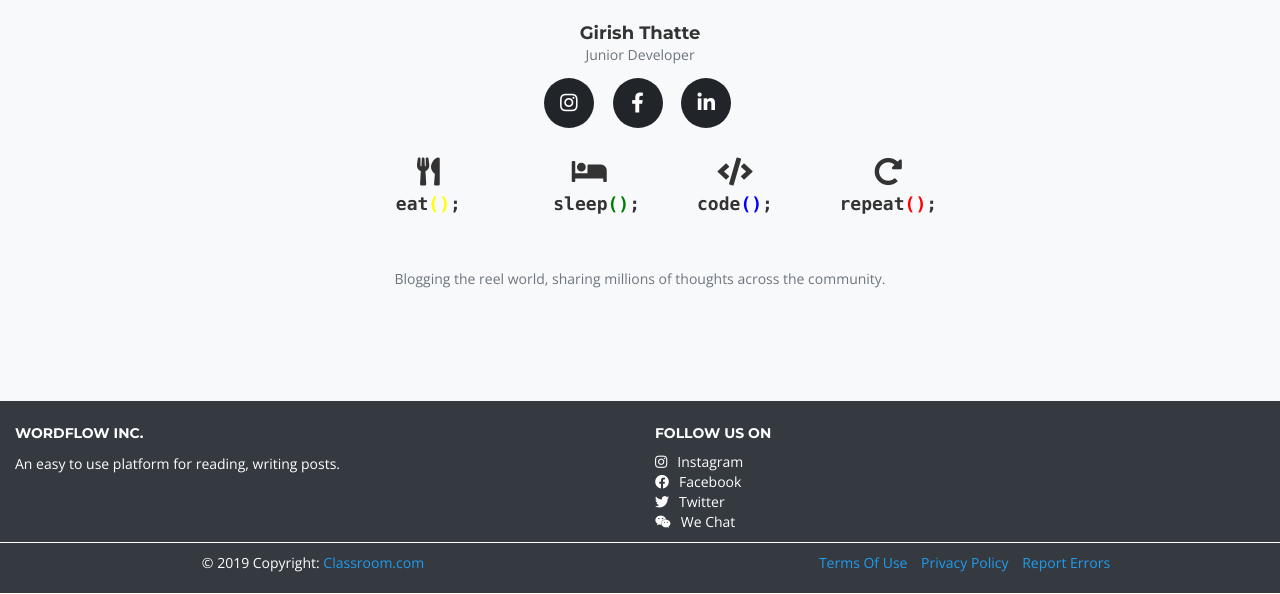
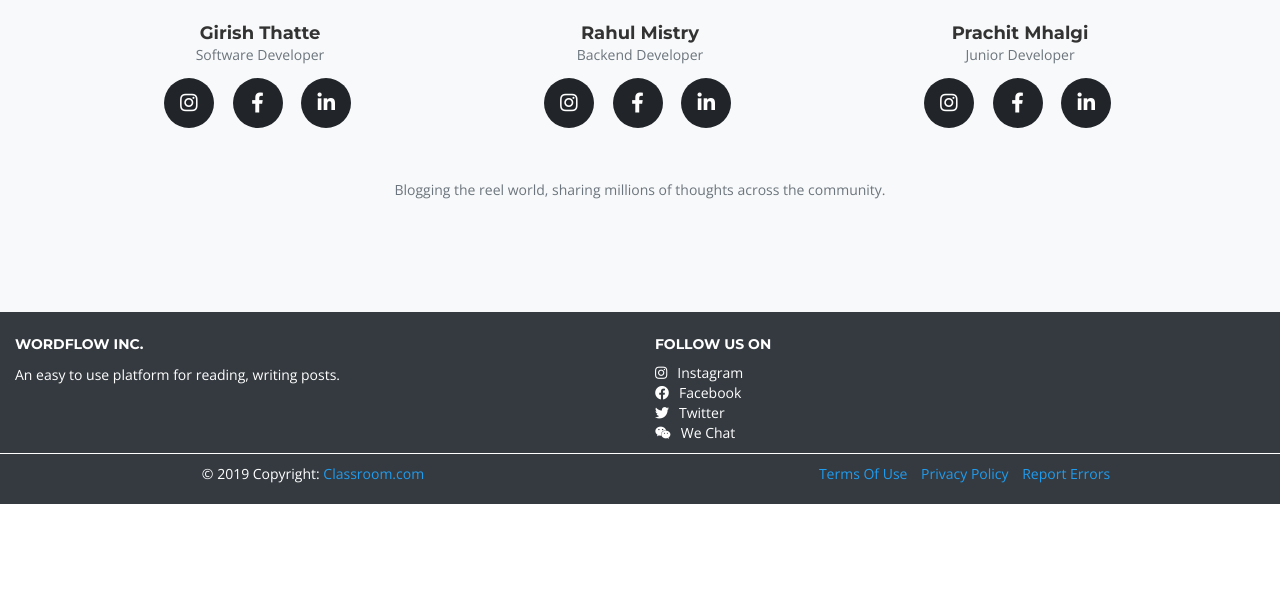
Before and after one commit to rahulmistry33/VideoClassrooms, a Flask app: page / in a window 1280 px wide. Shown: the part 3233-3827 px from the top of the page. After the commit the page ends 3737 px from the top, so only its background shows below. Run offline with Flask 2, Linux system fonts and the light colour scheme; some libraries are stand-ins or nearby versions; some web fonts are replaced.

Commit message:
Improved CSS

```diff
--- a/server.py
+++ b/server.py
@@ -25,15 +25,14 @@ class User(db.Model):
 def layout():
     return render_template("layout.html")
 
-@app.route("/index")
-def index():
-    return render_template("index.html")
+@app.route("/courses/<subject>")
+def courses(subject):
+    return render_template("index.html", subject=subject)
 
 def permit_login(username, password):
     try:
         user = User.query.filter_by(username=username).first()
         if user.password == password:
-            print("Matched")
             session["username"] = username
             session["logged_in"] = True
             return redirect(url_for('dashboard'))
@@ -44,7 +43,6 @@ def permit_login(username, password):
 
 @app.route('/dashboard')
 def dashboard():
-    print(session["logged_in"])
     return render_template("dashboard.html", username=session["username"], logged_in=True)
 
 def is_logged_in(f):
--- a/static/app.js
+++ b/static/app.js
@@ -8,9 +8,6 @@ $( "#join-channel" ).click(function( event ) {
   initClientAndJoinChannel(agoraAppId, channelName);
 
   $("#modalForm").modal("hide");
-
-            // return false;
-  // console.log("afterrrrrrrrr");
 });
 
 // UI buttons
--- a/templates/layout.html
+++ b/templates/layout.html
@@ -57,6 +57,8 @@
 		</ul>
 	</div>
 </nav>
+
+
 
 <link rel="stylesheet" type="text/css" href="{{url_for('static', filename='home.css')}}">
 <!-- Header -->
@@ -186,14 +188,14 @@
         </div>
       </div>
       <div class="row">
-        <div class="col-sm-12 pull-between">
+        <div class="col-md-4 col-xs-12">
           <div class="team-member">
             <img class="mx-auto rounded-circle" src="{{url_for('static', filename='images/team.png')}}" alt="">
             <h4>Girish Thatte</h4>
-            <p class="text-muted">Junior Developer</p>
+            <p class="text-muted">Software Developer</p>
             <ul class="list-inline social-buttons">
               <li class="list-inline-item">
-                <a href="https://www.instagram.com/girya13">
+                <a href="https://www.instagram.com/">
                   <i class="fab fa-instagram"></i>
                 </a>
               </li>
@@ -203,33 +205,61 @@
                 </a>
               </li>
               <li class="list-inline-item">
-                <a href="https://www.linkedin.com/in/girish-thatte">
+                <a href="https://www.linkedin.com/in/">
                   <i class="fab fa-linkedin-in"></i>
                 </a>
               </li>
             </ul>
-            <div class="row mt-5">
-            <div class="col-md-2"></div>
-            <div class="col-md-10 pull-between" style="font-size: 18px;">
-              <div class="col-md-1"></div>
-              <div class="col-md-2 text-md-center">
-                <div><i class="fas fa-utensils" style="font-size: 28px;"></i></div>
-                <div class="mt-1 text-monospace font-weight-bolder">eat<span style="color: yellow;">()</span>;</div>
-              </div>
-              <div class="col-md-2 text-md-center">
-                <div><i class="fas fa-bed pl-4" style="font-size: 28px;"></i></div>
-                <div class="mt-1 pl-5 text-monospace font-weight-bolder">sleep<span style="color: green;">()</span>;</div>
-              </div>
-              <div class="col-md-2 text-md-center" style="font-size: 18px;">
-                <div><i class="fas fa-code" style="font-size: 28px;"></i></div>
-                <div class="mt-1 text-monospace font-weight-bolder">code<span style="color: blue;">()</span>;</div>
-              </div>
-              <div class="col-md-2 text-md-center">
-                <div><i class="fas fa-redo-alt" style="font-size: 28px;"></i></div>
-                <div class="mt-1 text-monospace font-weight-bolder">repeat<span style="color: red;">()</span>;</div>
-              </div>
-            </div>
           </div>
+        </div>
+
+        <div class="col-md-4 col-xs-12">
+          <div class="team-member">
+            <img class="mx-auto rounded-circle" src="{{url_for('static', filename='images/team.png')}}" alt="">
+            <h4>Rahul Mistry</h4>
+            <p class="text-muted">Backend Developer</p>
+            <ul class="list-inline social-buttons">
+              <li class="list-inline-item">
+                <a href="https://www.instagram.com/">
+                  <i class="fab fa-instagram"></i>
+                </a>
+              </li>
+              <li class="list-inline-item">
+                <a href="https://www.facebook.com">
+                  <i class="fab fa-facebook-f"></i>
+                </a>
+              </li>
+              <li class="list-inline-item">
+                <a href="https://www.linkedin.com/in/">
+                  <i class="fab fa-linkedin-in"></i>
+                </a>
+              </li>
+            </ul>
+          </div>
+        </div>
+
+        <div class="col-md-4 col-xs-12">
+          <div class="team-member">
+            <img class="mx-auto rounded-circle" src="{{url_for('static', filename='images/team.png')}}" alt="">
+            <h4>Prachit Mhalgi</h4>
+            <p class="text-muted">Junior Developer</p>
+            <ul class="list-inline social-buttons">
+              <li class="list-inline-item">
+                <a href="https://www.instagram.com/">
+                  <i class="fab fa-instagram"></i>
+                </a>
+              </li>
+              <li class="list-inline-item">
+                <a href="https://www.facebook.com">
+                  <i class="fab fa-facebook-f"></i>
+                </a>
+              </li>
+              <li class="list-inline-item">
+                <a href="https://www.linkedin.com/in/">
+                  <i class="fab fa-linkedin-in"></i>
+                </a>
+              </li>
+            </ul>
           </div>
         </div>
       </div>
--- a/templates/login.html
+++ b/templates/login.html
@@ -2,8 +2,11 @@
 <head>
 <title>Login Page</title>
     <link rel="stylesheet" type="text/css" href="{{url_for('static',filename='login.css')}}">
+
 </head>
 <body>
+
+
 <div class="container" id="container">
 	<div class="form-container sign-up-container">
 		<form action="{{url_for('register')}}" method="post">
@@ -21,6 +24,7 @@
 			<input class="ghost" type="submit" name="submit" value="Sign up" style="background-color: #5783E9; border-radius: 10px; cursor: pointer;"> </input>
 		</form>
 	</div>
+
 	<div class="form-container sign-in-container">
 		<form action="{{url_for('login')}}" method="post">
 			<h1>Sign in</h1>
@@ -45,7 +49,9 @@
 			</div>
 		</div>
 	</div>
+
 </div>
+
 
 <script>
 const signUpButton = document.getElementById('signUp');
```
Also changed, not shown: templates/dashboard.html (+60 -49 lines), templates/index.html (+21 -7 lines).
